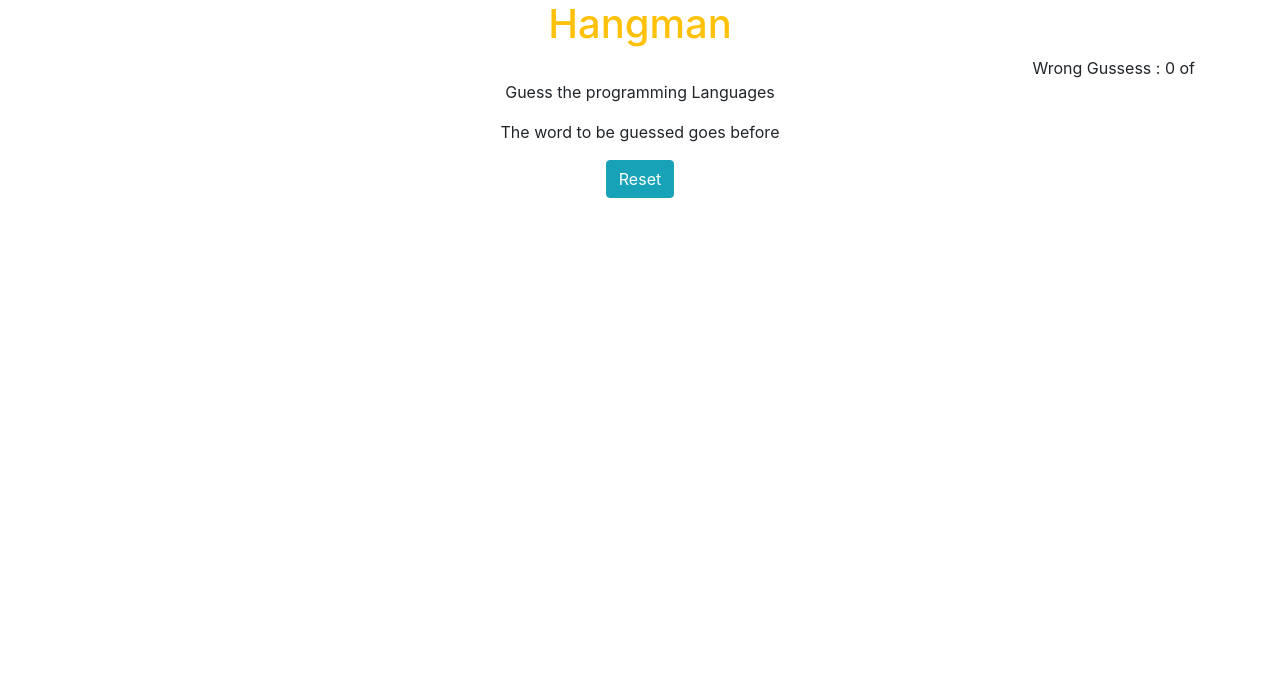
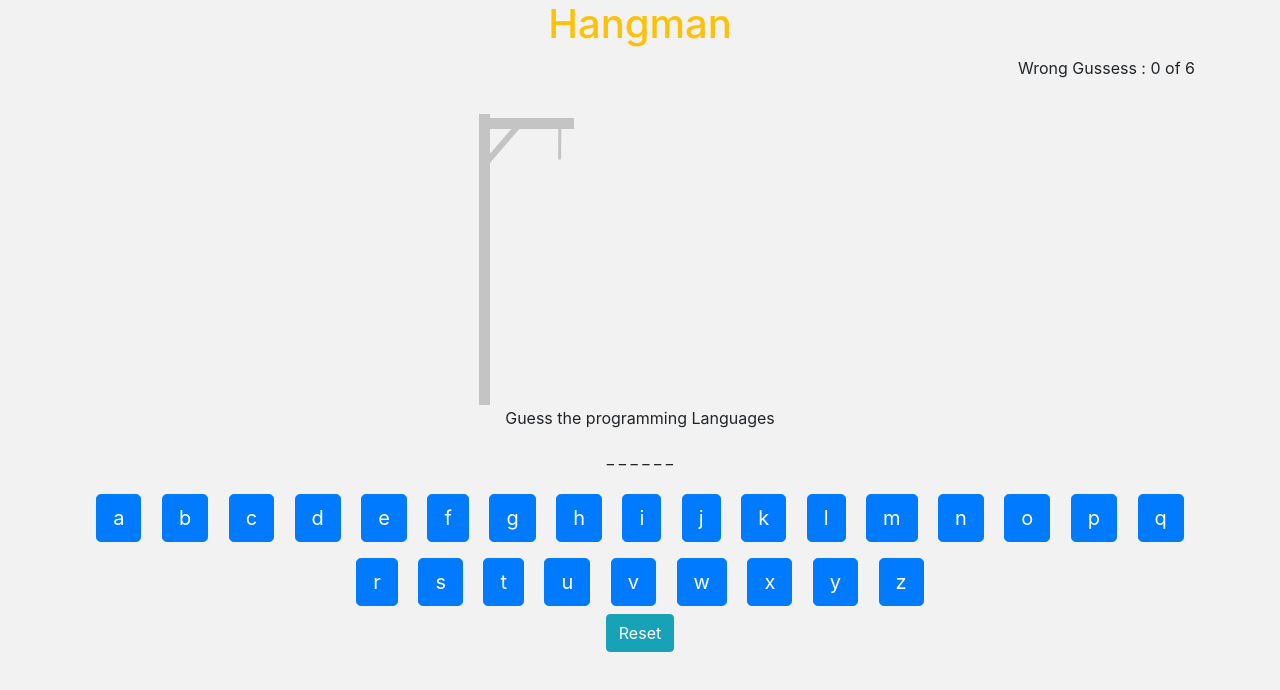
Before and after one commit to akhaniShaik/Hangman-JavaScript, a plain HTML site: page index.html in a window 1280 px wide. Drawn offline with nearby package versions, Linux system fonts and the light colour scheme; the site is published under a folder, as on GitHub Pages, so addresses that start at the root find nothing.

Commit message:
Update index.html

```diff
--- a/index.html
+++ b/index.html
@@ -7,7 +7,7 @@
     <title>Hangman</title>
     <!-- Bootstrap for cdn -->
     <link rel="stylesheet" href="https://stackpath.bootstrapcdn.com/bootstrap/4.5.2/css/bootstrap.min.css">
-    <link rel="stylesheet" href="/style.css">
+    <link rel="stylesheet" href="style.css">
 </head>
 
 <body>
@@ -18,7 +18,7 @@
         <div class="float-right">Wrong Gussess : <span id="mistakes">0</span> of <span id="maxwrong"></span></div>
 
         <div class="text-center">
-            <img id="hangmanPic" src="/images/0.jpg" alt="">
+            <img id="hangmanPic" src="images/0.jpg" alt="">
             <p>Guess the programming Languages</p>
             <p id="worSpotlight">The word to be guessed goes before</p>
             <div id="keyboard"></div>
@@ -26,7 +26,7 @@
         </div>
 
     </div>
-    <script src="/main.js"></script>
+    <script src="main.js"></script>
 </body>
 
 </html>
```
